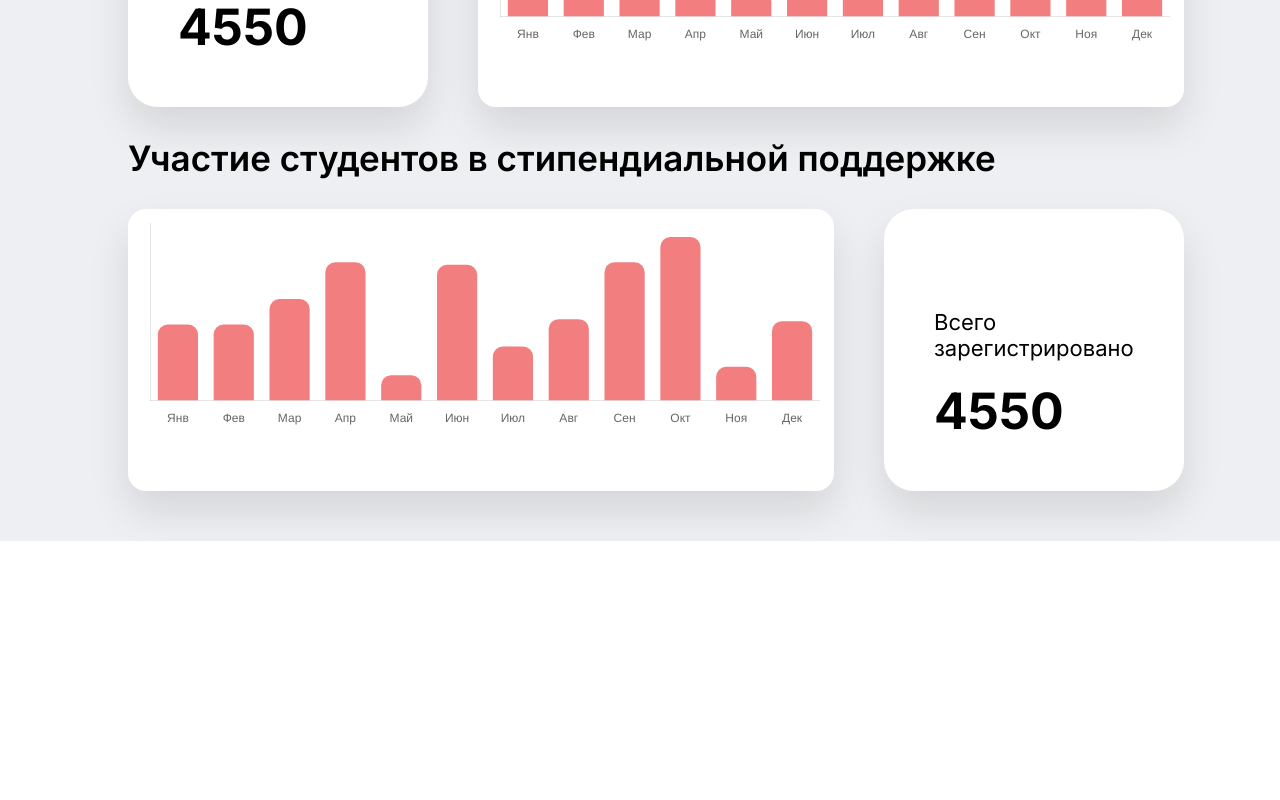
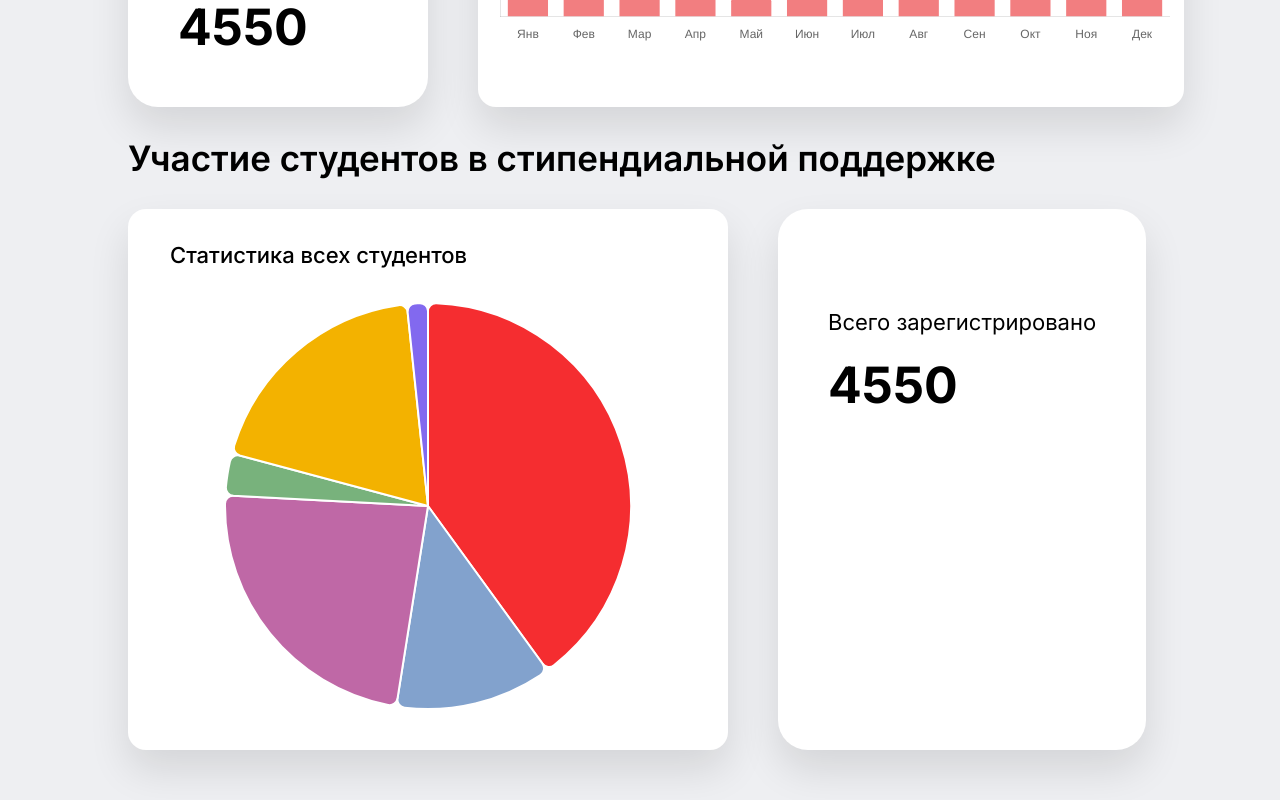
Before and after one commit to at3rasu/summer-practice, a React (Create React App) app in the folder client/: page /Statistics in a window 1280 px wide. Shown: the part 739-1539 px from the top of the page. Before the commit the page ends 1280 px from the top, so only its background shows below. Built offline with nearby package versions, Linux system fonts and the light colour scheme.

Commit message:
add new table

```diff
--- a/client/src/components/charts/ChartCity.jsx
+++ b/client/src/components/charts/ChartCity.jsx
@@ -3,18 +3,12 @@ import { useState } from 'react';
 import { Pie } from 'react-chartjs-2'
 import {
     Chart as ChartJS,
-    PieController,
     ArcElement,
-    Title,
+    Tooltip
     // Legend
 }from 'chart.js'
 
-ChartJS.register(
-    PieController,
-    ArcElement,
-    Title,
-    // Legend
-)
+ChartJS.register(ArcElement, Tooltip)
 
 export const ChartCity = () =>{
     const [chartCity] = useState({
@@ -35,6 +29,8 @@ export const ChartCity = () =>{
         borderColor: 'white',
         pointBorderColor: 'red',
         pointRadius: 5,
+        borderRadius:8,
+        cutoutPercentage: 90,
         backgroundColor: [
             "#F52D30",
             "#82A2CD",
--- a/client/src/components/charts/ChartRegister.jsx
+++ b/client/src/components/charts/ChartRegister.jsx
@@ -23,6 +23,7 @@ export const ChartRegister = () => {
     labels: [ "Янв", "Фев", "Мар", "Апр", "Май", "Июн", "Июл", "Авг", "Сен", "Окт", "Ноя", "Дек"],
     datasets: [
       {
+        label: 'Студентов',
         data: [300, 300, 400, 545, 100, 535, 213, 321, 545, 645, 133, 313],
         borderColor: "#F27E80",
         backgroundColor: "#F27E80",
--- a/client/src/pages/statistics/Statistics.jsx
+++ b/client/src/pages/statistics/Statistics.jsx
@@ -55,7 +55,7 @@ export const Statistics = () => {
                 </span>
                 <div className={styles.chart}>
                     <div className={styles.table}>
-                        <ChartRegister />
+                        <ChartCity />
                         <div className={styles.gridReg}>
                             <p>Всего зарегистрировано</p>
                             <h1>4550</h1>
```
